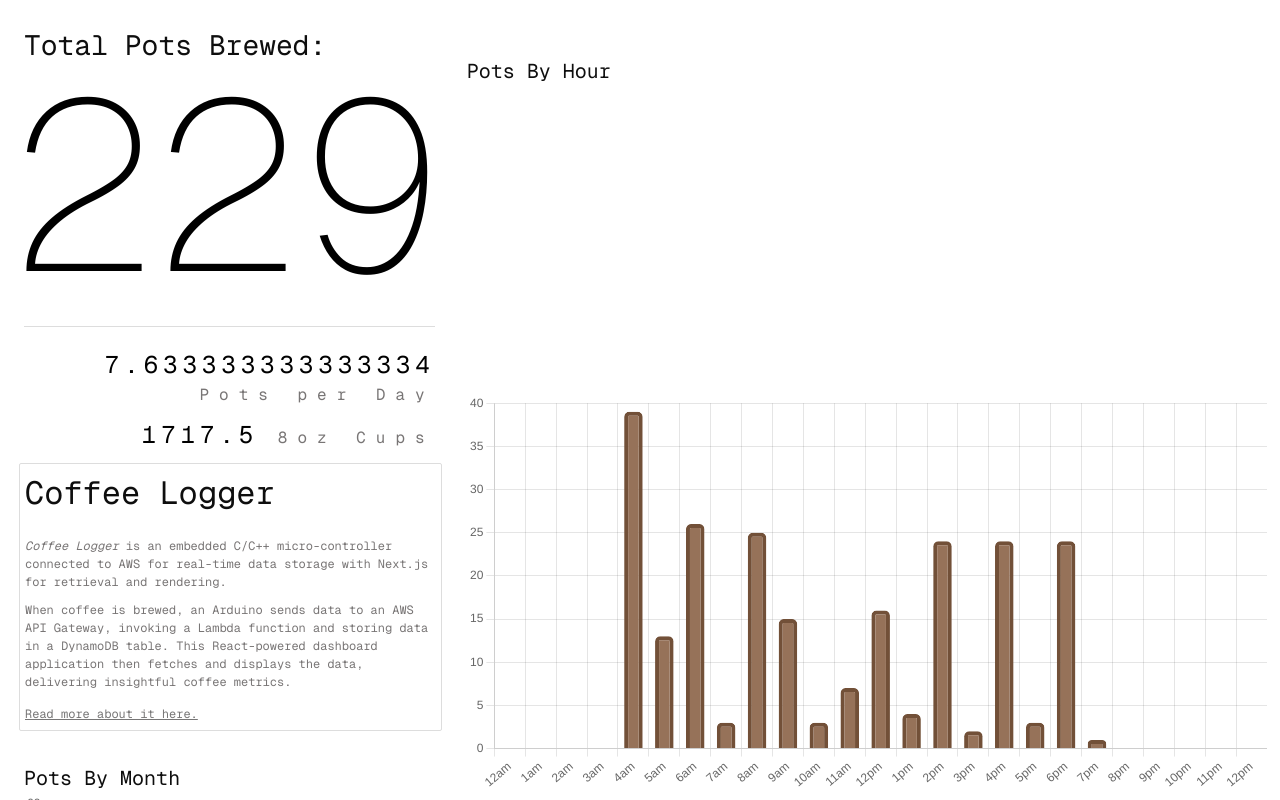
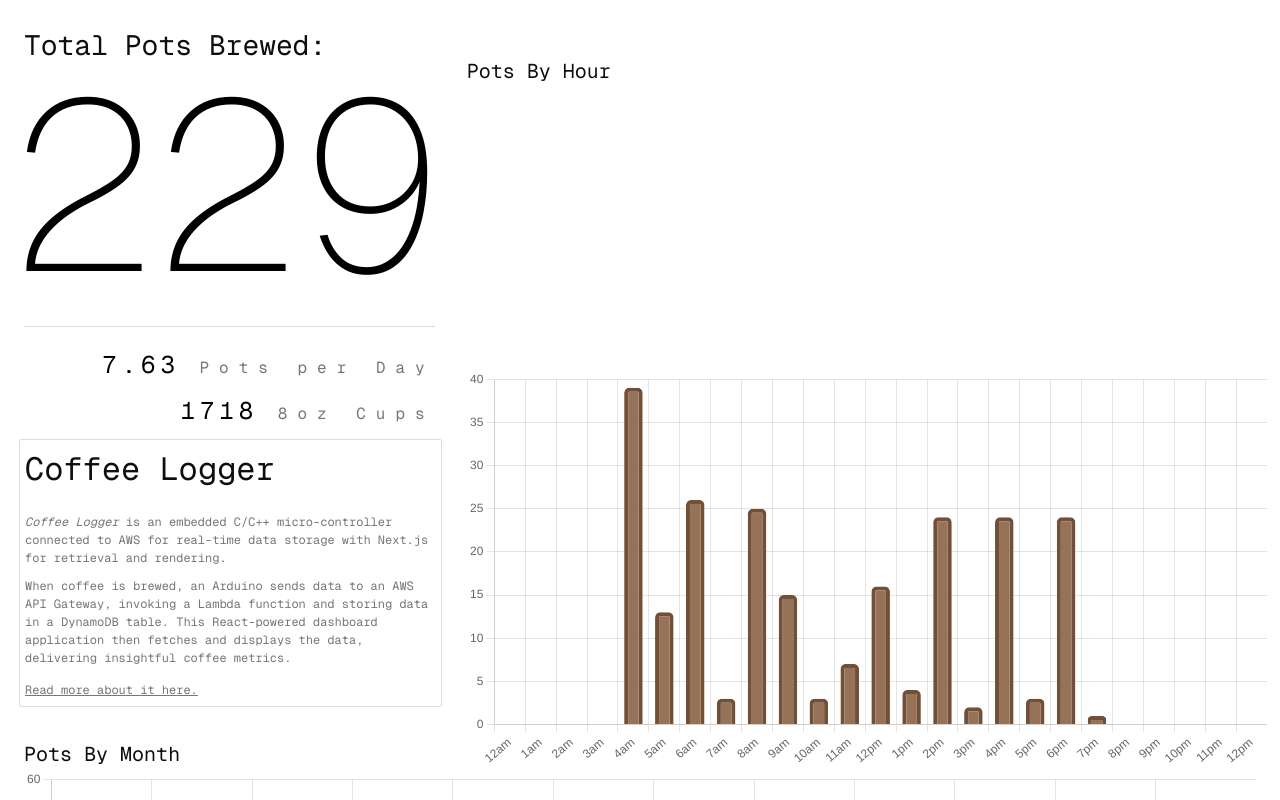
Before and after one commit to K-Zimny/coffee-logger-ui, a Next.js app: page / in a window 1280 px wide. Shown: the top 800 px of the page. Built offline with nearby package versions, Linux system fonts and the light colour scheme.

Commit message:
Corrects stat bar number limits/rounding.

```diff
--- a/src/app/page.js
+++ b/src/app/page.js
@@ -132,10 +132,10 @@ export default function Home(){
               <hr />
               <div id="stats-bar">
                 <p>
-                  <span>{responseData.length / 30}</span> Pots per Day
+                  <span>{(responseData.length / 30).toFixed(2)}</span> Pots per Day
                 </p>
                 <p>
-                  <span>{responseData.length * 7.5}</span> 8oz Cups
+                  <span>{Math.round(responseData.length * 7.5)}</span> 8oz Cups
                 </p>
               </div>
             </div>
```
